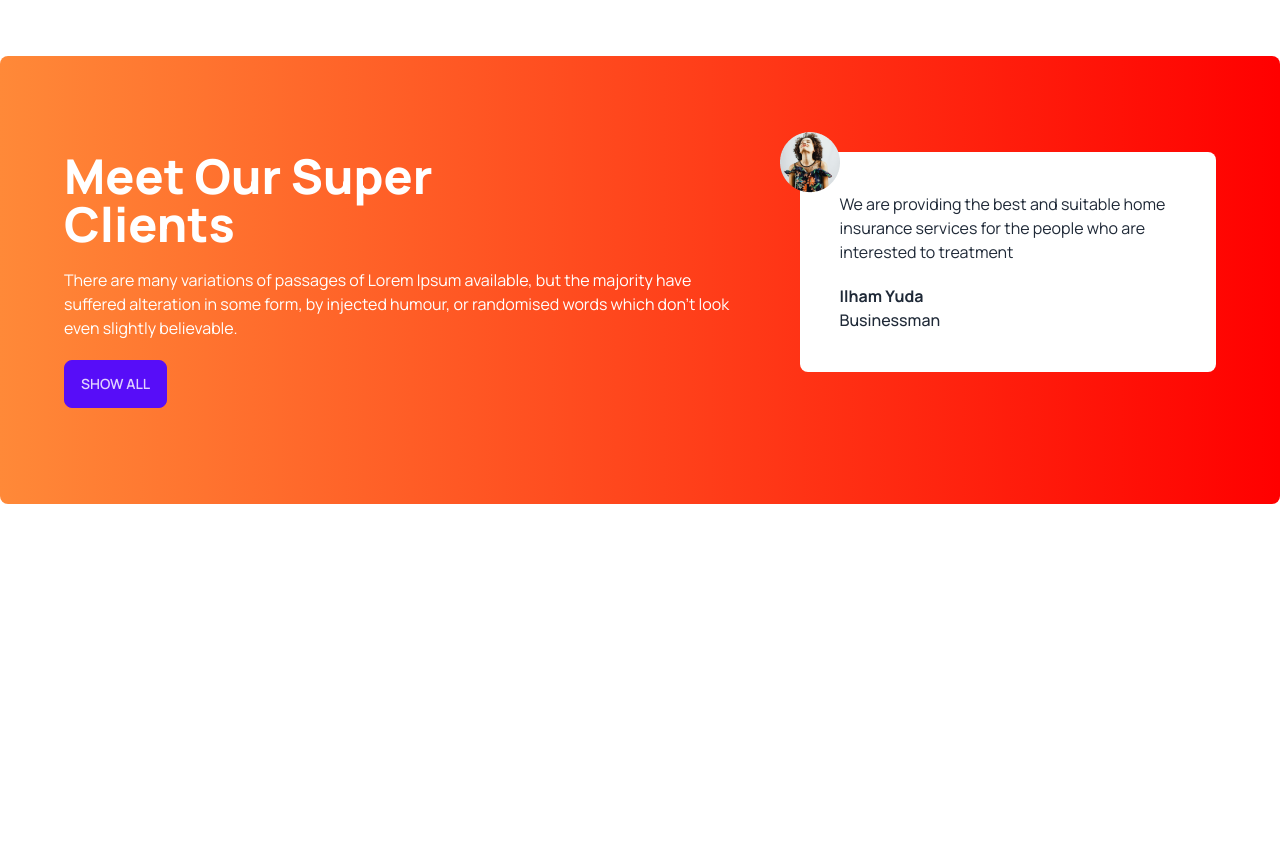
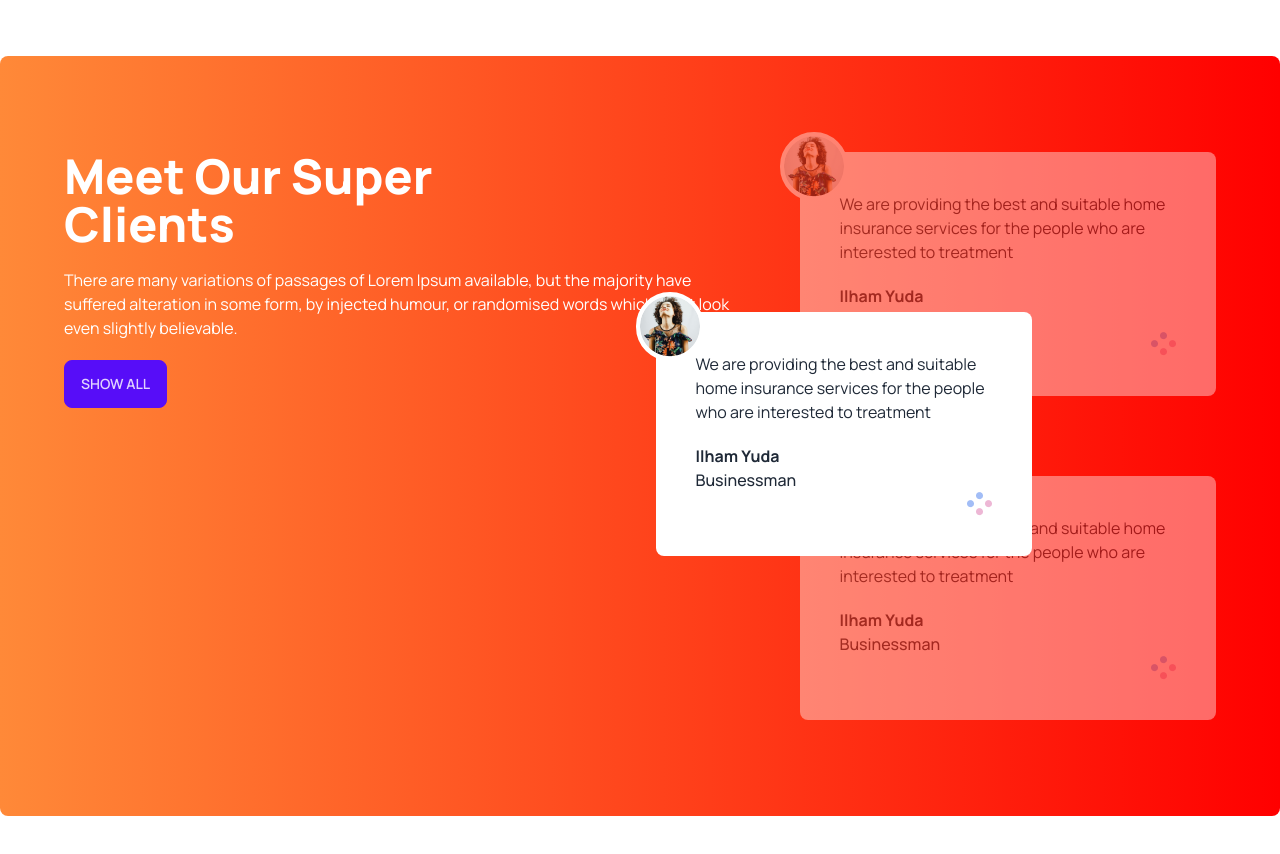
Before and after one commit to dipujafar/Tea-house-with-daisyUl, a plain HTML site: page index.html in a window 1280 px wide. Shown: the part 1840-2694 px from the top of the page. Before the commit the page ends 2440 px from the top, so only its background shows below. Drawn offline with nearby package versions, Linux system fonts and the light colour scheme.

Commit message:
Style client review section

```diff
--- a/index.html
+++ b/index.html
@@ -181,11 +181,12 @@
           </p>
           <button class="btn btn-primary">Show All</button>
         </div>
-        <div>
-          <!-- Clients Review -->
-          <div class="relative rounded-lg bg-white p-10">
+        <!-- Review Container -->
+        <div class="relative">
+          <!-- Next Review -->
+          <div class="relative opacity-40 rounded-lg bg-white p-10 mb-20">
             <img
-              class="absolute -top-5 -left-5"
+              class="absolute -top-5 -left-5 border-4 border-white rounded-full bg-white"
               src="images/client.png"
               alt=""
             />
@@ -195,6 +196,45 @@
             </p>
             <h3 class="font-bold mt-5">Ilham Yuda</h3>
             <p class="font-medium">Businessman</p>
+            <div class="flex justify-end">
+              <img class="" src="images/circles.png" alt="" />
+            </div>
+          </div>
+          <!-- Current Review -->
+          <div
+            class="absolute z-10 top-40 -left-36 lg:w-[376px] rounded-lg bg-white p-10"
+          >
+            <img
+              class="absolute -top-5 -left-5 border-4 border-white rounded-full bg-white"
+              src="images/client.png"
+              alt=""
+            />
+            <p>
+              We are providing the best and suitable home insurance services for
+              the people who are interested to treatment
+            </p>
+            <h3 class="font-bold mt-5">Ilham Yuda</h3>
+            <p class="font-medium">Businessman</p>
+            <div class="flex justify-end">
+              <img class="" src="images/circles.png" alt="" />
+            </div>
+          </div>
+          <!-- Previous Review -->
+          <div class="relative opacity-40 rounded-lg bg-white p-10">
+            <img
+              class="absolute -top-5 -left-5 border-4 border-white rounded-full bg-white"
+              src="images/client.png"
+              alt=""
+            />
+            <p>
+              We are providing the best and suitable home insurance services for
+              the people who are interested to treatment
+            </p>
+            <h3 class="font-bold mt-5">Ilham Yuda</h3>
+            <p class="font-medium">Businessman</p>
+            <div class="flex justify-end">
+              <img class="" src="images/circles.png" alt="" />
+            </div>
           </div>
         </div>
       </section>
```
